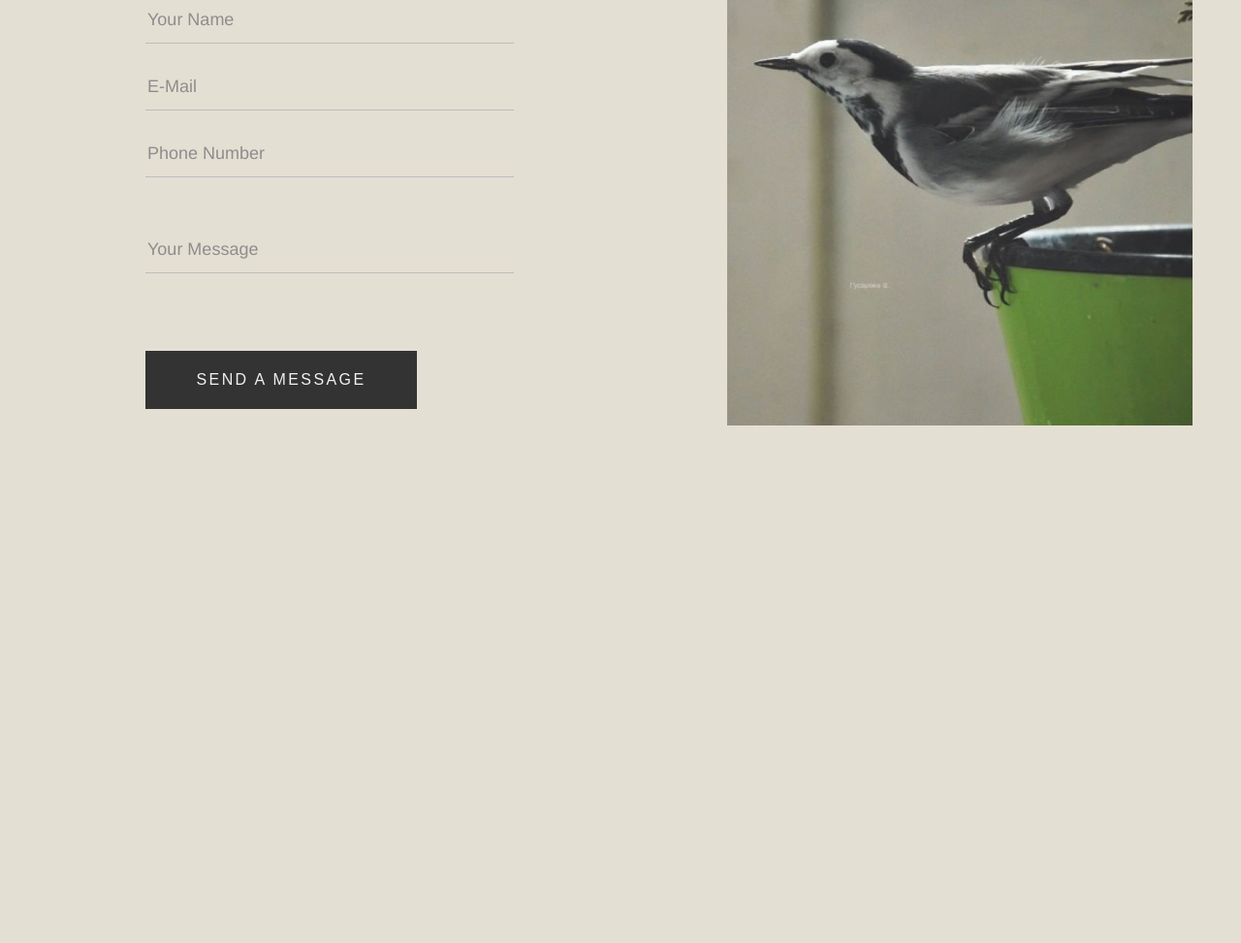
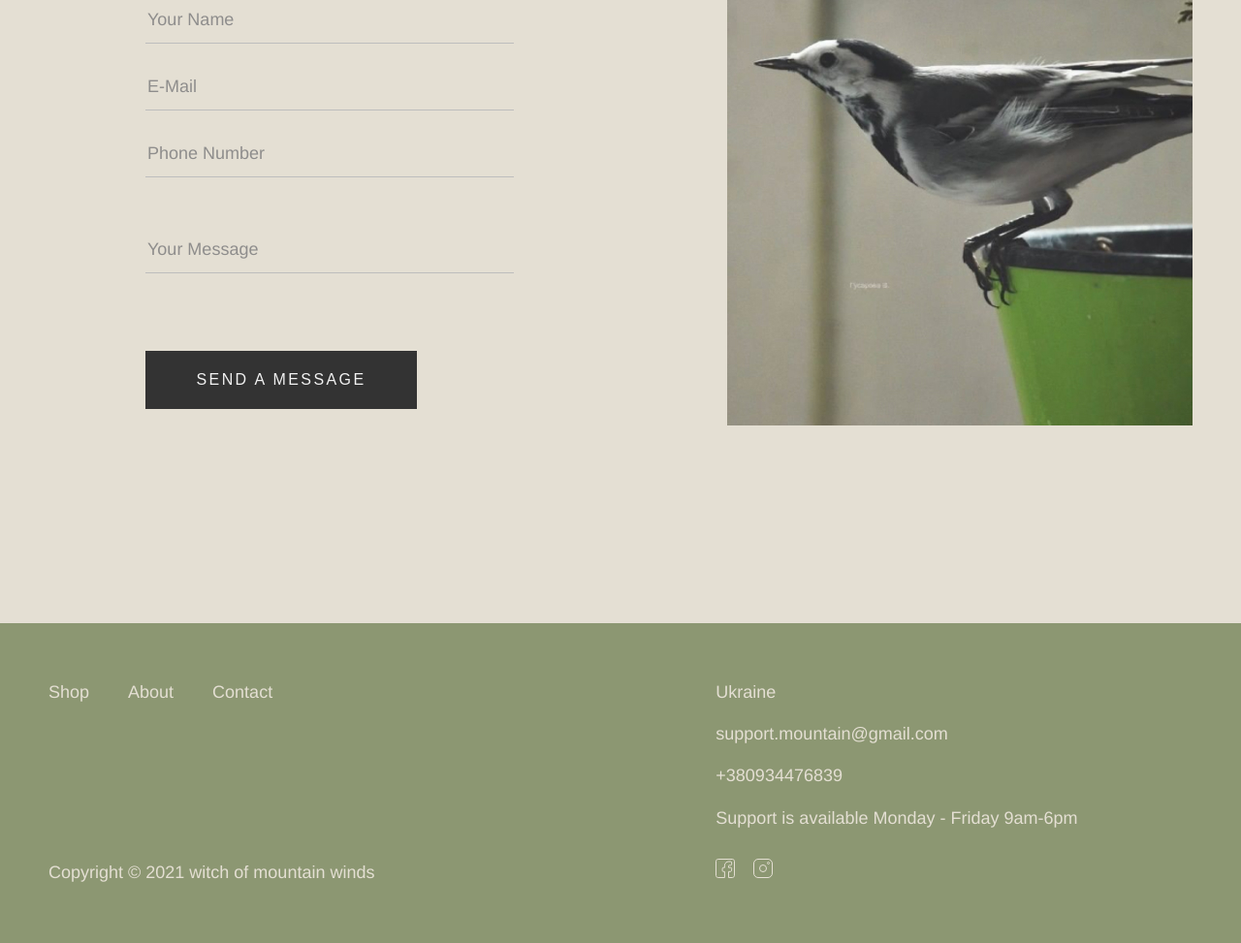
Before and after one commit to vitalii-nepomiashchyi/layout-eco-cosmetics, a website built with Parcel: page src/index.html in a window 1280 px wide. Shown: the part 5144-6117 px from the top of the page at 97% size. Before the commit the page ends 5787 px from the top, so only its background shows below. Built offline with nearby package versions, Linux system fonts and the light colour scheme.

Commit message:
added footer

```diff
--- a/src/index.html
+++ b/src/index.html
@@ -243,7 +243,51 @@
           <img src="images/cosmetics/cosmetics-4-610.jpg" alt="picture" >
         </picture>
       </section>
+    </main>
 
-    </main>
+    <footer class="footer">
+      <div class="footer__container container">
+        <div class="footer__left">
+          <nav class="nav footer__nav">
+            <ul class="nav__list nav__list--footer">
+              <li class="nav__item nav__item--footer">
+                <a href="#shop" class="nav__link nav__link--footer">Shop</a>
+              </li>
+              <li class="nav__item nav__item--footer">
+                <a href="#about" class="nav__link nav__link--footer">About</a>
+              </li>
+              <li class="nav__item nav__item--footer">
+                <a href="#contact" class="nav__link nav__link--footer">Contact</a>
+              </li>
+            </ul>
+          </nav>
+          <div class="footer__copyright">Copyright © 2021 witch of mountain winds</div>
+        </div>
+        <div class="footer__right">
+          <span class="footer__country">Ukraine</span>
+          <a class="footer__mail" href="mailto:support.mountain@gmail.com">support.mountain@gmail.com</a>
+          <a class="footer__phone" href="tel:+380934476839">+380934476839</a>
+          <span class="footer__support">Support is available Monday - Friday 9am-6pm</span>
+          <div class="footer__media">
+            <a
+              class="footer__facebook"
+              href="https://www.facebook.com/"
+              target="_blank"
+              rel="noopener"
+            >
+              <img src="images/decor/facebook.svg" alt="picture">
+            </a>
+            <a
+              class="footer__instagram"
+              href="https://www.instagram.com/"
+              target="_blank"
+              rel="noopener"
+            >
+              <img src="images/decor/instagram.svg" alt="picture">
+            </a>
+          </div>
+        </div>
+      </div>
+    </footer>
   </body>
 </html>
--- /dev/null
+++ b/src/styles/blocks/footer.scss
@@ -0,0 +1,103 @@
+.footer {
+  padding: 60px 0;
+  background-color: #8c9772;
+  font-size: 18px;
+  line-height: 1.3em;
+
+  &__container {
+    display: grid;
+    grid-template-columns: repeat(12, 1fr);
+  }
+
+  &__left {
+    grid-column: 1 / 5;
+    display: flex;
+    flex-direction: column;
+    justify-content: space-between;
+  }
+
+  &__copyright {
+    color: $beige;
+  }
+
+  &__right {
+    grid-column: 8 / -1;
+    display: flex;
+    flex-direction: column;
+  }
+
+  &__country {
+    color: $beige;
+    margin-bottom: 20px;
+  }
+
+  &__mail {
+    margin-bottom: 20px;
+    width: fit-content;
+    text-decoration: none;
+    color: $beige;
+    @include hoverLinkAnimation($beige);
+  }
+
+  &__phone {
+    margin-bottom: 20px;
+    width: fit-content;
+    text-decoration: none;
+    color: $beige;
+    @include hoverLinkAnimation($beige);
+  }
+
+  &__support {
+    margin-bottom: 30px;
+    color: $beige;
+  }
+
+  &__facebook {
+    margin-right: 14px;
+    text-decoration: none;
+    @include hoverLinkAnimation($beige);
+  }
+
+  &__instagram {
+    text-decoration: none;
+    @include hoverLinkAnimation($beige);
+  }
+}
+
+@media (max-width: $smallScreenBreakPoint) {
+  .footer {
+    padding-top: 30px;
+    font-size: 14px;
+
+    &__container {
+      grid-template-columns: repeat(6, 1fr);
+    }
+
+    &__left {
+      grid-column: 1 / 3;
+    }
+
+    &__right {
+      grid-column: 4 / -1;
+    }
+  }
+}
+
+@media (max-width: $mobileScreenBreakPoint) {
+  .footer {
+    &__container {
+      display: flex;
+      flex-direction: column-reverse;
+    }
+
+    &__right {
+      margin-bottom: 20px;
+    }
+
+    &__copyright {
+      align-self: center;
+      max-width: 200px;
+      text-align: center;
+    }
+  }
+}
--- a/src/styles/main.scss
+++ b/src/styles/main.scss
@@ -18,6 +18,7 @@
 @import "blocks/info";
 @import "blocks/contact";
 @import "blocks/form";
+@import "blocks/footer";
 
 .page {
   padding-top: 70px;
```
Also changed, not shown: src/images/decor/facebook.svg (added), src/images/decor/instagram.svg (added).
